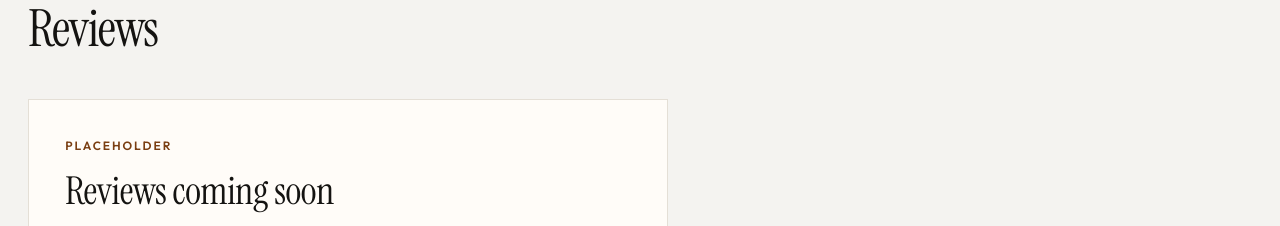
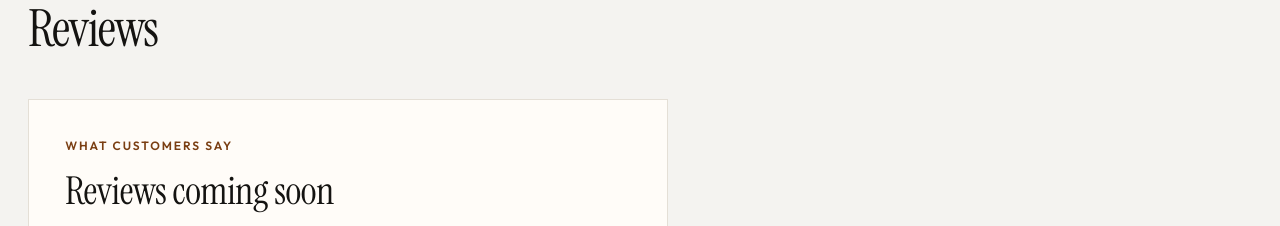
Before and after one commit to Koffeekinggamer/tc-dirtworks-site, a plain HTML site: page index.html in a window 1280 px wide. Shown: the part 3700-3926 px from the top of the page. Drawn offline with Linux system fonts and the light colour scheme.

Commit message:
Replace the reviews Placeholder label.
The testimonials card now says What customers say. No sample reviews were added.

Co-authored-by: Koffeekinggamer <Koffeekinggamer@users.noreply.github.com>

```diff
--- a/index.html
+++ b/index.html
@@ -412,7 +412,7 @@
           <h2 id="reviews-heading">Reviews</h2>
         </header>
         <div class="review-empty">
-          <p class="trust-kicker">Placeholder</p>
+          <p class="trust-kicker">What customers say</p>
           <h3>Reviews coming soon</h3>
           <p>Customer reviews will be posted here when they are available. This proof of concept does not include sample or fictional testimonials.</p>
         </div>
```
